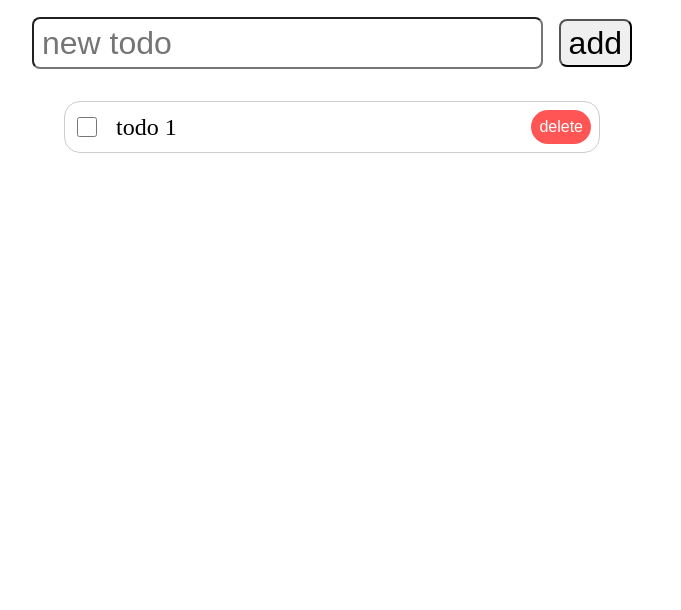
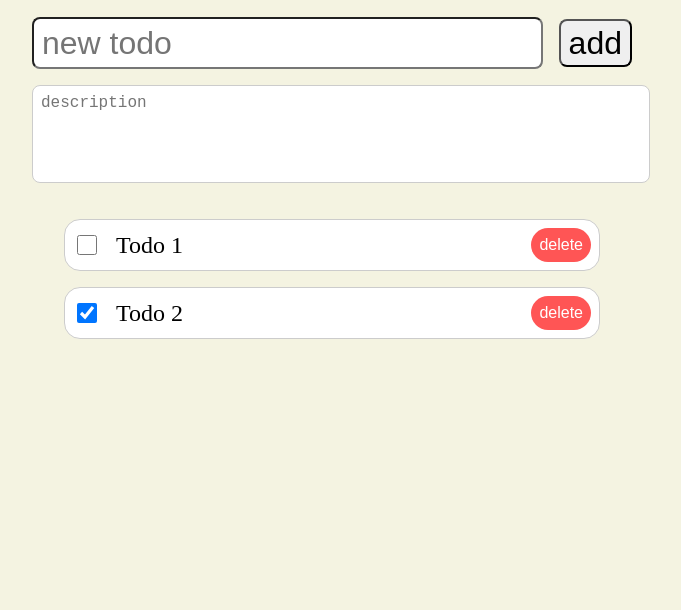
Before and after one commit to ntuee-web-programming/112-1-unit1-todo-list, a plain HTML site: page frontend/index.html in a window 1280 px wide. Shown: the part 190-800 px from the top of the page, without its empty margins (308-989 px from the left). Drawn offline with Linux system fonts and the light colour scheme.

Commit message:
done pure frontend todolist

```diff
--- a/frontend/index.html
+++ b/frontend/index.html
@@ -3,34 +3,29 @@
   <head>
     <title>todo list</title>
     <link rel="stylesheet" href="style.css" />
+    <script defer src="index.js"></script>
   </head>
   <body>
     <h1>todo list</h1>
-    <form id="todo-input-container">
-      <input type="text" id="todo-input" placeholder="new todo" />
-      <button id="todo-add">add</button>
-    </form>
-    <form id="todos">
-      <details class="todo-item">
-        <summary>
-          <div>
-            <input id="1" type="checkbox" />
-            <p class="todo-title">todo 1</p>
-          </div>
-          <button>delete</button>
-        </summary>
-        <p class="todo-description">todo 1 description</p>
-      </details>
-    </form>
+    <div id="todo-input-container">
+      <input type="text" id="todo-input" placeholder="new todo" tabindex="1" />
+      <button id="todo-add" tabindex="3">add</button>
+    </div>
+    <textarea
+      id="todo-description-input"
+      placeholder="description"
+      tabindex="2"
+    ></textarea>
+    <section id="todos"></section>
   </body>
   <template id="todo-item-template">
-    <details class="todo-item">
+    <details id="" class="todo-item">
       <summary>
         <div>
-          <input id="1" type="checkbox" />
+          <input data-id="" type="checkbox" />
           <p class="todo-title">todo 1</p>
         </div>
-        <button>delete</button>
+        <button data-id="" class="delete-todo">delete</button>
       </summary>
       <p class="todo-description">todo 1 description</p>
     </details>
--- /dev/null
+++ b/frontend/index.js
@@ -0,0 +1,83 @@
+const itemTemplate = document.querySelector("#todo-item-template");
+const todoList = document.querySelector("#todos");
+
+const todos = [
+  {
+    id: uuid(),
+    title: "Todo 1",
+    description: "This is the first todo",
+    completed: false,
+  },
+  {
+    id: uuid(),
+    title: "Todo 2",
+    description: "This is the second todo",
+    completed: true,
+  },
+];
+
+function main() {
+  setupEventListeners();
+  todos.forEach((todo) => {
+    renderTodoItem(todo);
+  });
+}
+
+function setupEventListeners() {
+  const addTodoButton = document.querySelector("#todo-add");
+  const todoInput = document.querySelector("#todo-input");
+  const todoDescriptionInput = document.querySelector(
+    "#todo-description-input"
+  );
+  addTodoButton.addEventListener("click", () => {
+    if (!todoInput.value) {
+      alert("Please enter a todo title!");
+      return;
+    }
+    const todo = {
+      id: uuid(),
+      title: todoInput.value,
+      description: todoDescriptionInput.value,
+      completed: false,
+    };
+    todoInput.value = "";
+    todoDescriptionInput.value = "";
+    renderTodoItem(todo);
+  });
+}
+
+function deleteTodoItem(id) {
+  const todo = document.getElementById(id);
+  todo.remove();
+  console.log(`Deleted todo with id: ${id}`);
+}
+
+function renderTodoItem(todo) {
+  const item = createTodoItem(todo);
+  todoList.appendChild(item);
+}
+
+function createTodoItem(todo) {
+  const item = itemTemplate.content.cloneNode(true);
+  const container = item.querySelector(".todo-item");
+  container.id = todo.id;
+  const checkbox = item.querySelector(`input[type="checkbox"]`);
+  checkbox.checked = todo.completed;
+  checkbox.dataset.id = todo.id;
+  const title = item.querySelector("p.todo-title");
+  title.innerText = todo.title;
+  const description = item.querySelector("p.todo-description");
+  description.innerText = todo.description;
+  const deleteButton = item.querySelector("button.delete-todo");
+  deleteButton.dataset.id = todo.id;
+  deleteButton.addEventListener("click", () => {
+    deleteTodoItem(todo.id);
+  });
+  return item;
+}
+
+function uuid() {
+  return crypto.randomUUID();
+}
+
+main();
--- a/frontend/style.css
+++ b/frontend/style.css
@@ -4,6 +4,7 @@
 }
 
 body {
+  background-color: #f4f3e1;
   max-width: 600px;
   width: 100%;
   margin: 0 auto;
@@ -16,11 +17,12 @@ h1 {
 }
 
 #todo-input-container {
+  width: 100%;
   display: flex;
   align-items: center;
   gap: 1rem;
 }
-#todo-input-container > input#todo-input {
+input#todo-input {
   flex-grow: 1;
 }
 input#todo-input,
@@ -29,6 +31,16 @@ button#todo-add {
   font-size: var(--todo-intput-font-size);
   border-radius: 0.5rem;
   padding: 0 0.5rem;
+}
+textarea#todo-description-input {
+  width: 100%;
+  margin-top: 1rem;
+  height: 5rem;
+  resize: none;
+  border-radius: 0.5rem;
+  padding: 0.5rem;
+  font-size: 1rem;
+  border: 1px solid #ccc;
 }
 
 #todos {
@@ -40,6 +52,7 @@ button#todo-add {
 }
 
 .todo-item {
+  background-color: #fff;
   border: 1px solid #ccc;
   padding: 0.5rem;
   border-radius: 1rem;
```
